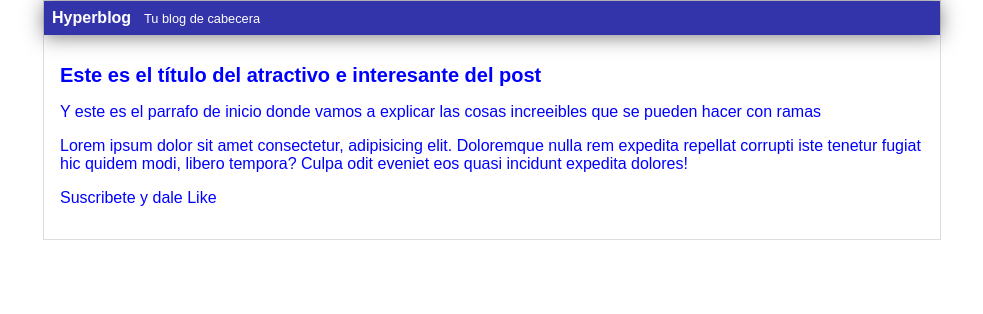
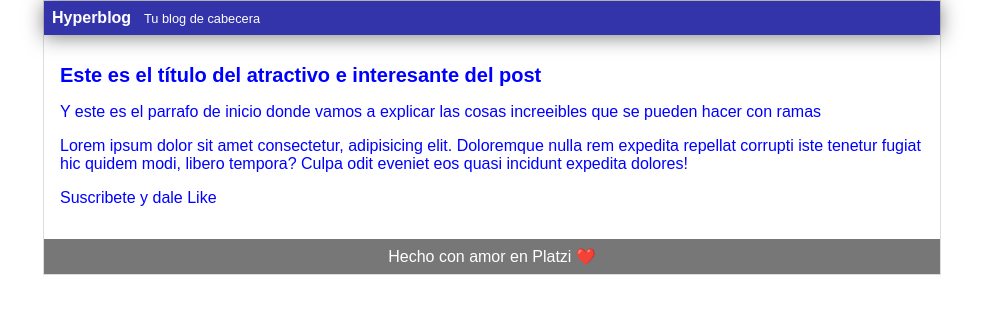
Before and after one commit to Lucho2708/Hyperblog, a plain HTML site: page index.html in a window 1280 px wide. Shown: the whole page, without its empty margins (148-1131 px from the left). Drawn offline with Linux system fonts and the light colour scheme.

Commit message:
Footer terminado por Anita

```diff
--- a/css/app.css
+++ b/css/app.css
@@ -42,3 +42,10 @@ body
 {
     padding: 1em;
 }
+#footer
+{
+    background: #777;
+    color:  white;
+    text-align: center;
+    padding: 0.5em;
+}
--- a/index.html
+++ b/index.html
@@ -18,6 +18,9 @@
             <p>Lorem ipsum dolor sit amet consectetur, adipisicing elit. Doloremque nulla rem expedita repellat corrupti iste tenetur fugiat hic quidem modi, libero tempora? Culpa odit eveniet eos quasi incidunt expedita dolores!</p>
             <p>Suscribete y dale Like</p>
         </div>
+        <div id="footer">
+            Hecho con amor en Platzi ❤️
+        </div>
     </div>
 </body>
 </html>
```
